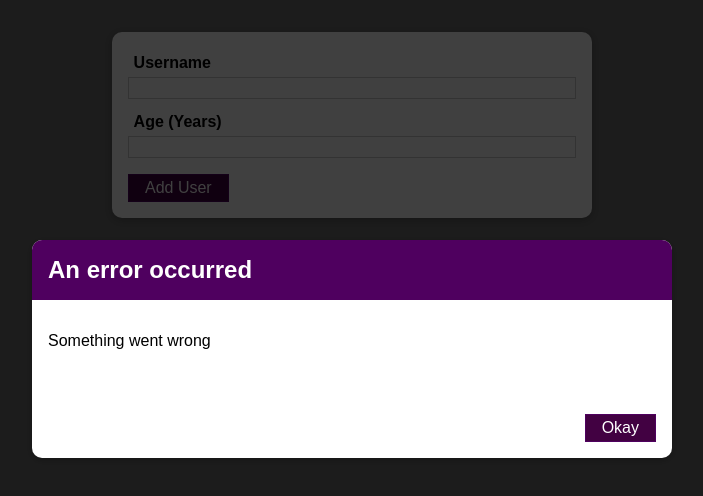
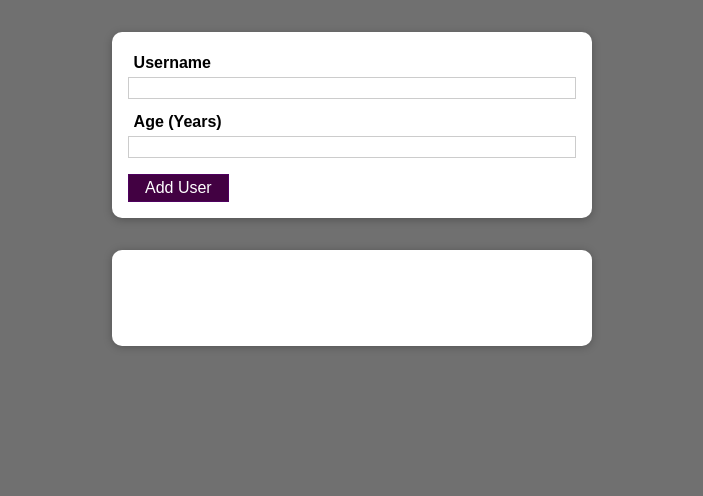
Before and after one commit to tqbrandao/react-practice-project1, a React (Create React App) app: page / in a window 1280 px wide. Shown: the top 496 px of the page, without its empty margins (288-991 px from the left). Built offline with nearby package versions, Linux system fonts and the light colour scheme.

Commit message:
Added error state, updated error modal

```diff
--- a/src/Components/UI/ErrorModal.js
+++ b/src/Components/UI/ErrorModal.js
@@ -6,7 +6,7 @@
 function ErrorModal(props) {
   return (
     <div>
-      <div className="backdrop" />
+      <div className="backdrop" onClick={props.onDismiss} />
       <Card className="modal">
         <header className="header">
           <h2>{props.title}</h2>
@@ -15,7 +15,7 @@
           <p>{props.message}</p>
         </div>
         <footer className="actions">
-          <Button>Okay</Button>
+          <Button onClick={props.onDismiss}>Okay</Button>
         </footer>
       </Card>
     </div>
--- a/src/Components/Users/AddUser.js
+++ b/src/Components/Users/AddUser.js
@@ -7,6 +7,8 @@
 function AddUser(props) {
   const [enteredUsername, setEnteredUsername] = useState("");
   const [enteredAge, setEnteredAge] = useState("");
+
+  const [error, setError] = useState();
 
   const changeUsernameHandler = (e) => {
     setEnteredUsername(e.target.value);
@@ -19,9 +21,17 @@
   const addUserHandler = (e) => {
     e.preventDefault();
     if (enteredUsername.trim().length === 0 || enteredAge.trim().length === 0) {
+      setError({
+        title: "Invalid input",
+        message: "Please enter a valid name and age (non-empty values)",
+      });
       return;
     }
     if (+enteredAge < 1) {
+      setError({
+        title: "Invalid input",
+        message: "Please enter a valid age (>0)",
+      });
       return;
     }
     const userData = {
@@ -35,9 +45,20 @@
     setEnteredAge("");
     setEnteredUsername("");
   };
+
+  const buttonDismissHandler = () => {
+    setError();
+  };
+
   return (
     <div>
-      <ErrorModal title="An error occurred" message="Something went wrong" />
+      {error && (
+        <ErrorModal
+          title={error.title}
+          message={error.message}
+          onDismiss={buttonDismissHandler}
+        />
+      )}
       <Card className="add-user">
         <form onSubmit={addUserHandler}>
           <label> Username</label>
```
